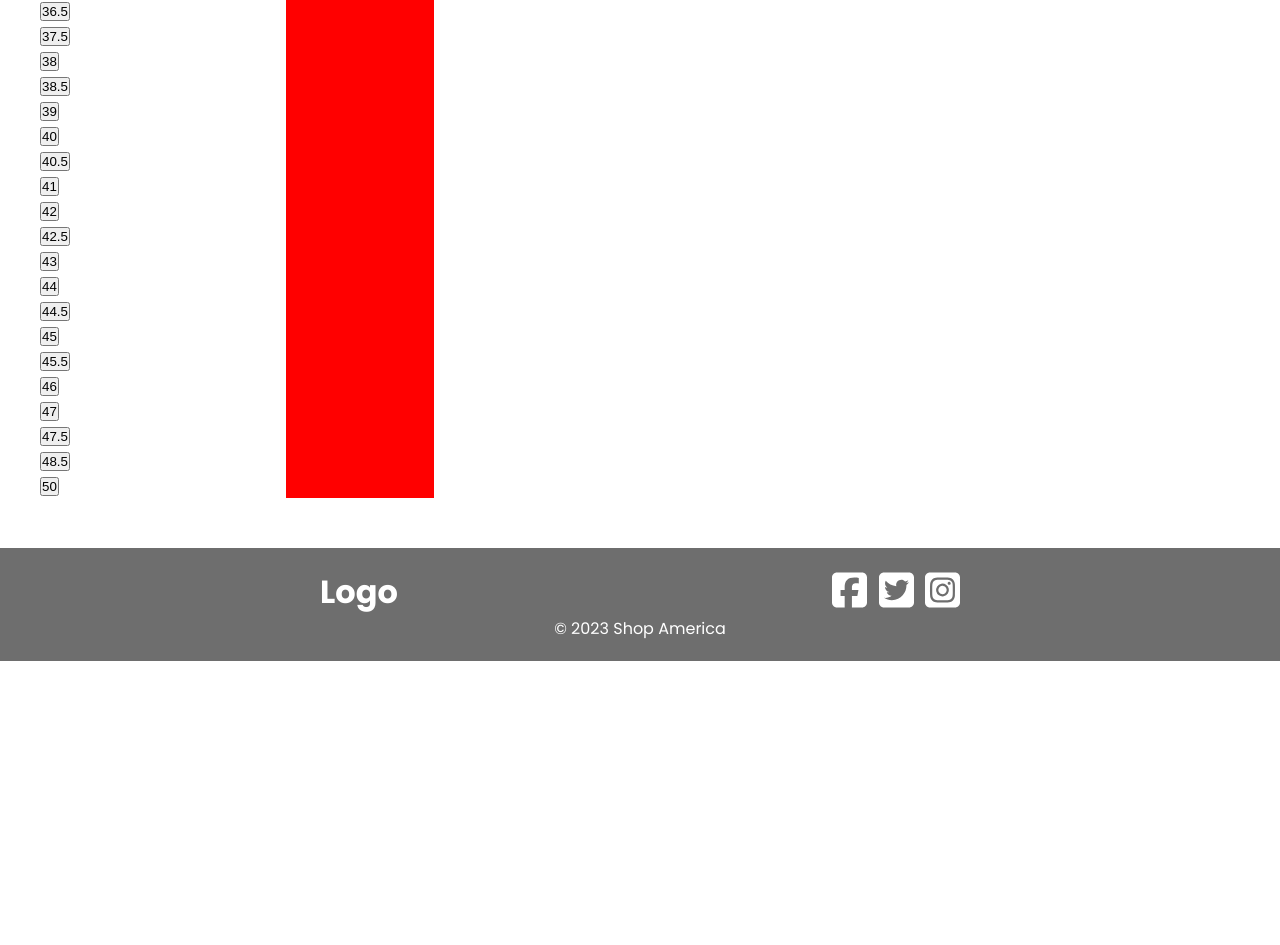
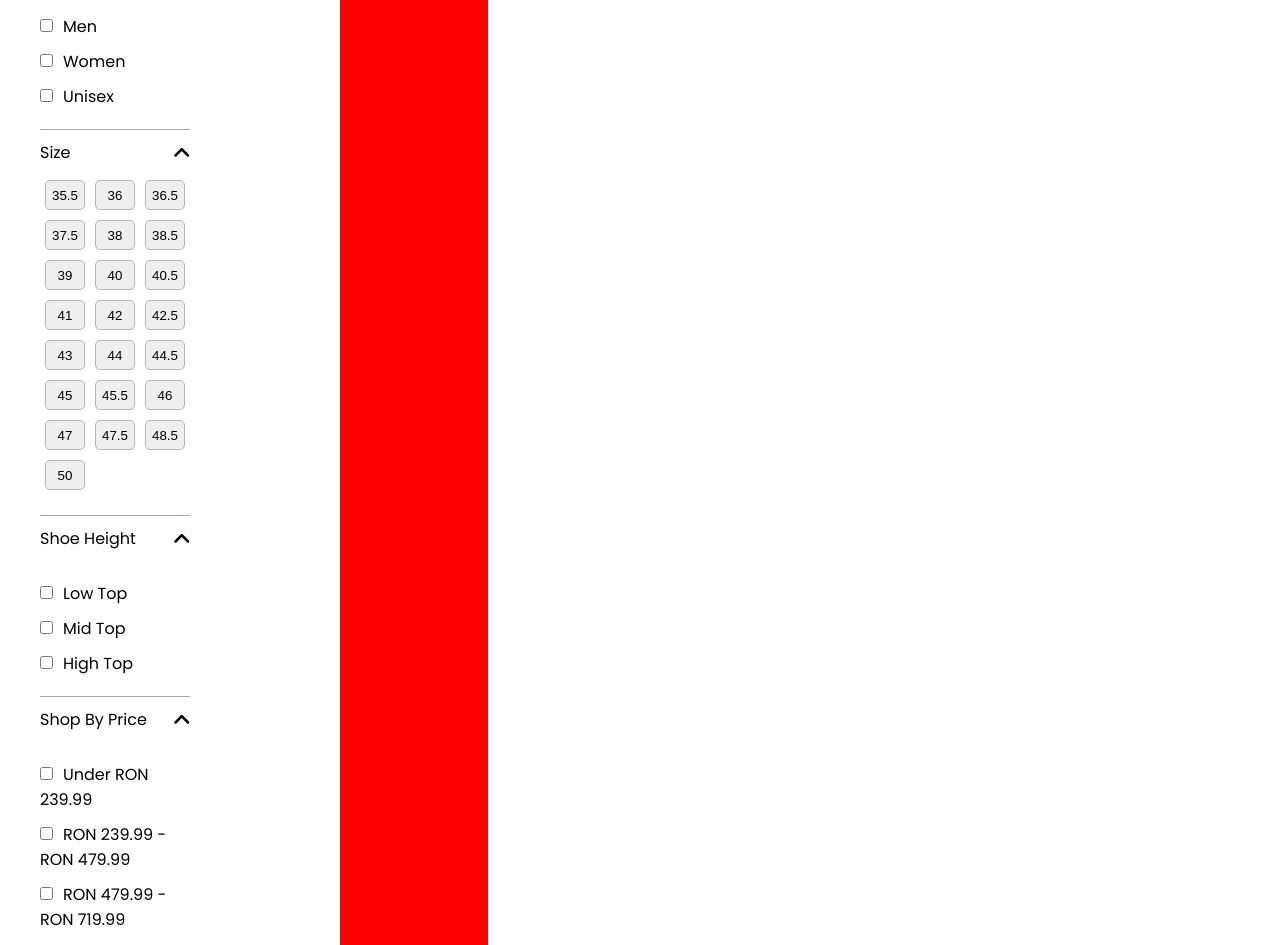
Before and after one commit to adri-12/E-commerce, a React (Create React App) app: page /view-all in a window 1280 px wide. Shown: the part 371-1316 px from the top of the page. Before the commit the page ends 1032 px from the top, so only its background shows below. Built offline with nearby package versions, Linux system fonts and the light colour scheme.

Commit message:
Added Filter Categories to filter through products

```diff
--- a/src/pages/ViewAll.tsx
+++ b/src/pages/ViewAll.tsx
@@ -1,8 +1,38 @@
 import { FontAwesomeIcon } from "@fortawesome/react-fontawesome";
-import { faSortDown, faFilter } from "@fortawesome/free-solid-svg-icons";
+import {
+  faSortDown,
+  faFilter,
+  faAngleDown,
+  faAngleUp,
+} from "@fortawesome/free-solid-svg-icons";
+import { useState } from "react";
 
 const ViewAll = () => {
-    const shoesSize = [35.5, 36, 36.5, 37.5, 38, 38.5, 39, 40, 40.5, 41, 42, 42.5, 43, 44, 44.5, 45, 45.5, 46, 47, 47.5, 48.5, 50]
+  const shoesSize = [
+    35.5, 36, 36.5, 37.5, 38, 38.5, 39, 40, 40.5, 41, 42, 42.5, 43, 44, 44.5,
+    45, 45.5, 46, 47, 47.5, 48.5, 50,
+  ];
+  const [openCategories, setOpenCategories] = useState(true);
+  const handleOpenCategories = () => {
+    setOpenCategories(!openCategories);
+  };
+  const [openGender, setOpenGender] = useState(true);
+  const handleOpenGender = () => {
+    setOpenGender(!openGender);
+  };
+  const [openSize, setOpenSize] = useState(true);
+  const handleOpenSize = () => {
+    setOpenSize(!openSize);
+  };
+  const [openShoeHeight, setOpenShoeHeight] = useState(true);
+  const handleOpenShoeHeight = () => {
+    setOpenShoeHeight(!openShoeHeight);
+  };
+  const [openShopPrice, setOpenShopPrice] = useState(true);
+  const handleOpenShopPrice = () => {
+    setOpenShopPrice(!openShopPrice);
+  };
+
   return (
     <div className="view-all">
       <div className="container-view-all">
@@ -22,11 +52,22 @@ const ViewAll = () => {
       </div>
       <div className="view-all-body">
         <div className="filter-slider">
+          <span className="filter-categories" onClick={handleOpenCategories}>
+            Categories
+            <FontAwesomeIcon icon={openCategories ? faAngleUp : faAngleDown} />
+          </span>
+          {openCategories && (
             <div className="categories">
               <span>Lifestyle</span>
               <span>Training</span>
             </div>
-          <div className="gender">
+          )}
+          <span className="filter-categories" onClick={handleOpenGender}>
+            Gender
+            <FontAwesomeIcon icon={openGender ? faAngleUp : faAngleDown} />
+          </span>
+          {openGender && (
+            <div className="categories">
               <ul>
                 <li>
                   <input type="checkbox" />
@@ -42,9 +83,71 @@ const ViewAll = () => {
                 </li>
               </ul>
             </div>
+          )}
+          <span className="filter-categories" onClick={handleOpenSize}>
+            Size
+            <FontAwesomeIcon icon={openSize ? faAngleUp : faAngleDown} />
+          </span>
+
           <div className="size">
-<ul>{shoesSize.map(size => <li key={size}><button>{size}</button></li>)}</ul>
+            {openSize && (
+              <ul>
+                {shoesSize.map((size) => (
+                  <li key={size}>
+                    <button>{size}</button>
+                  </li>
+                ))}
+              </ul>
+            )}
           </div>
+          <span className="filter-categories" onClick={handleOpenShoeHeight}>
+            Shoe Height
+            <FontAwesomeIcon icon={openShoeHeight ? faAngleUp : faAngleDown} />
+          </span>
+          {openShoeHeight && (
+            <div className="categories">
+              <ul>
+                <li>
+                  <input type="checkbox" />
+                  Low Top
+                </li>
+                <li>
+                  <input type="checkbox" />
+                  Mid Top
+                </li>
+                <li>
+                  <input type="checkbox" />
+                  High Top
+                </li>
+              </ul>
+            </div>
+          )}
+          <span className="filter-categories" onClick={handleOpenShopPrice}>
+            Shop By Price
+            <FontAwesomeIcon icon={openShopPrice ? faAngleUp : faAngleDown} />
+          </span>
+          {openShopPrice && (
+            <div className="categories">
+              <ul>
+                <li>
+                  <input type="checkbox" />
+                  Under RON 239.99
+                </li>
+                <li>
+                  <input type="checkbox" />
+                  RON 239.99 - RON 479.99
+                </li>
+                <li>
+                  <input type="checkbox" />
+                  RON 479.99 - RON 719.99
+                </li>
+                <li>
+                  <input type="checkbox" />
+                  Over RON 719.99
+                </li>
+              </ul>
+            </div>
+          )}
         </div>
         <div className="all-shoes">
           <h1>All Shoes</h1>
--- a/src/styles/_vars.scss
+++ b/src/styles/_vars.scss
@@ -9,3 +9,6 @@
 .m-right {
     margin-right: 20px;
 }
+.pointer {
+    cursor: pointer;
+}
--- a/src/styles/_view-all.scss
+++ b/src/styles/_view-all.scss
@@ -30,19 +30,56 @@
     .view-all-body {
         display: flex;
         .filter-slider {
+            width: 150px;
             margin-left: 40px;
             display: flex;
             flex-direction: column;
             .categories {
                 display: flex;
                 flex-direction: column;
+                margin-top: 10px;
+                border-bottom: 1px solid #b1a2a2;
+                padding: 0 0 20px;
+                li {
+                    margin-top: 10px;
+                }
+                ul {
+                    list-style: none;
+                }
+                input {
+                    margin-right: 10px;
+                }
             }
             .size {
                 ul {
-                    display: flex;
-                    flex-direction: column;
+                    display: grid;
+                    grid-template-columns: 1fr 1fr 1fr;
                     list-style: none;
+                    border-bottom: 1px solid #b1a2a2;
+                    padding: 0 0 20px;
+                    button {
+                        border: 1px solid #b6b5b5;
+                        border-radius: 5px;
+                        width: 40px;
+                        height: 30px;
+                        margin: 5px;
+                        cursor: pointer;
+                        &:hover {
+                            border: 1px solid #000;
+                        }
+                    }
                 }
+            }
+            .fa-angle-down,
+            .fa-angle-up {
+                height: 20px;
+            }
+            .filter-categories {
+                display: flex;
+                justify-content: space-between;
+                align-items: center;
+                cursor: pointer;
+                padding: 10px 0;
             }
         }
         .all-shoes {
```
Also changed, not shown: src/components/ProductCard.tsx (added, +10 -0 lines). Lines whose indentation alone changed are shown as unchanged.
